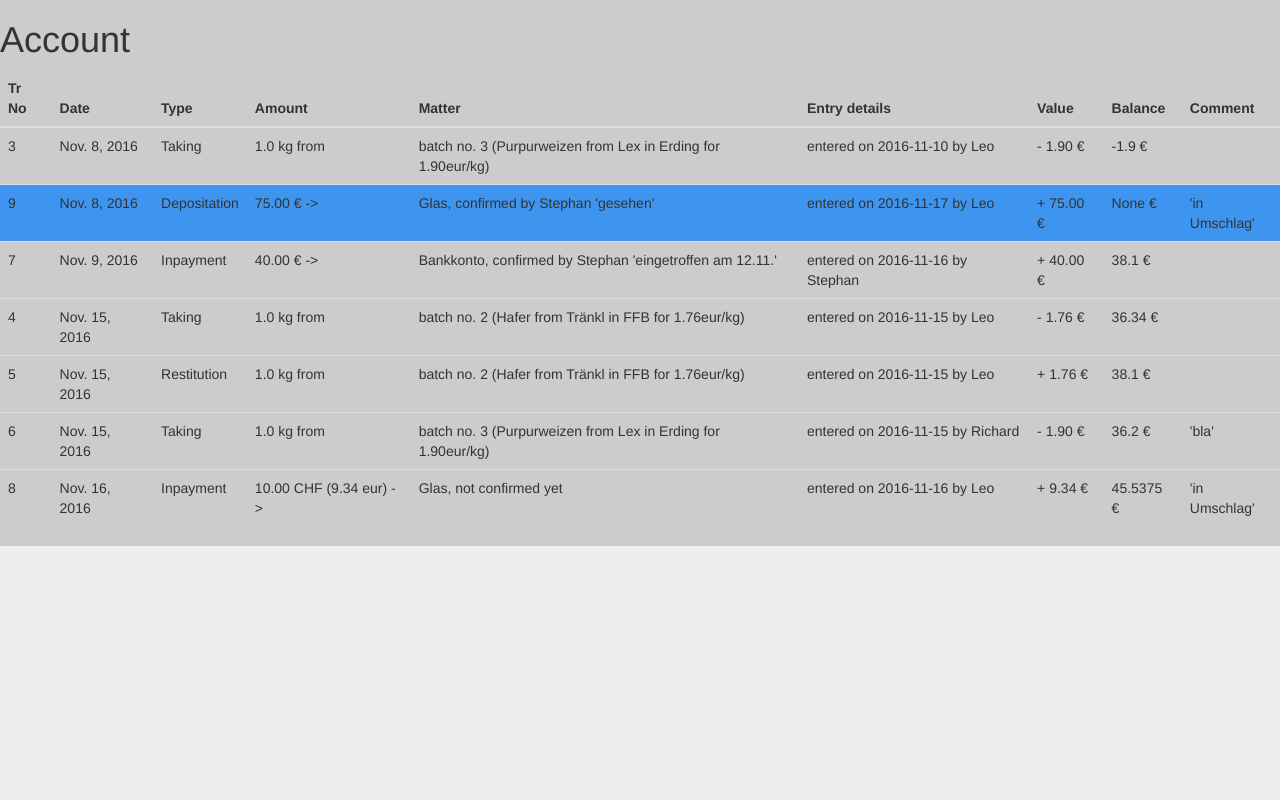
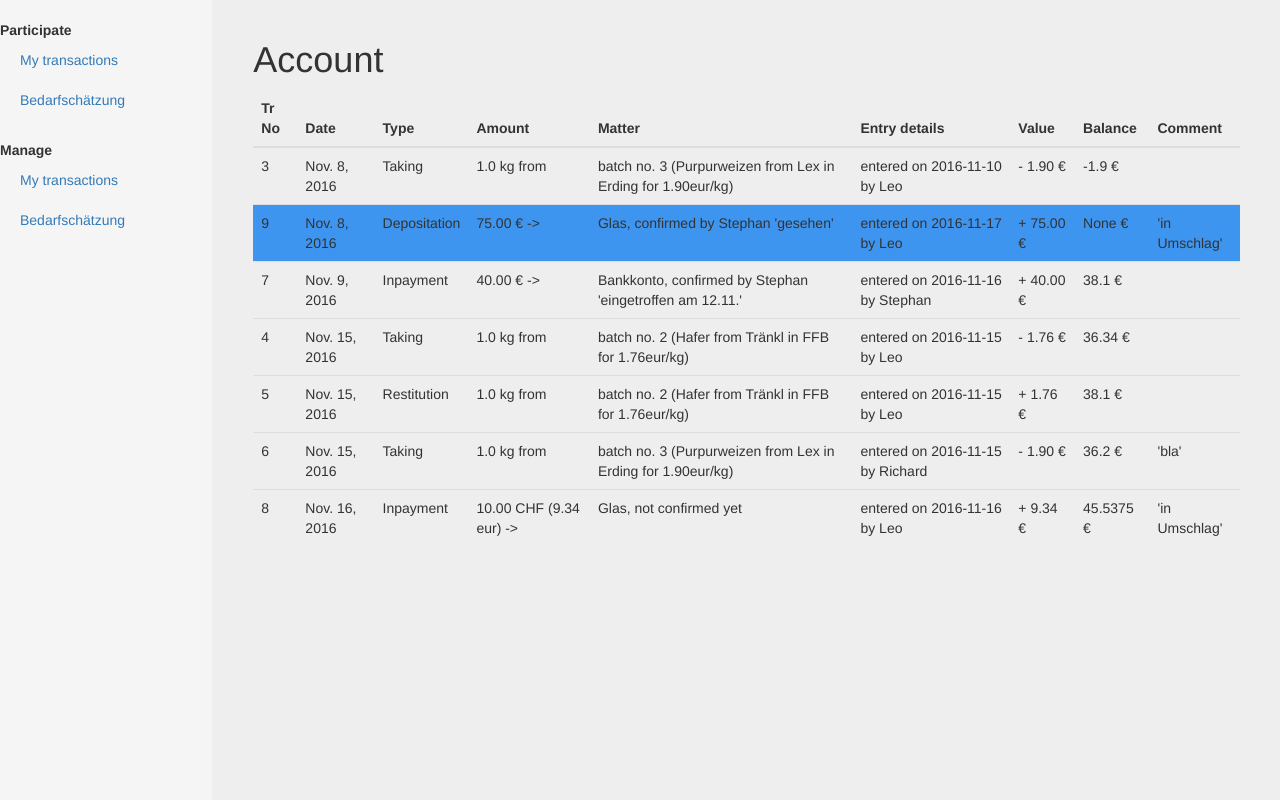
Before and after one commit to twothreenine/kerndlware, a Django app: page /account in a window 1280 px wide. Run offline with Django 3.2, Linux system fonts and the light colour scheme; data comes from the database, SQL or seed files in the repository; some libraries are stand-ins or nearby versions.

Commit message:
Added base template

```diff
--- a/core/templates/core/account.html
+++ b/core/templates/core/account.html
@@ -1,39 +1,12 @@
-<!DOCTYPE html>
-<html lang="en">
-  <head>
-    <meta charset="utf-8">
-    <meta http-equiv="X-UA-Compatible" content="IE=edge">
-    <meta name="viewport" content="width=device-width, initial-scale=1">
-    <title>Account</title>
-
-    <link rel="stylesheet" href="https://maxcdn.bootstrapcdn.com/bootstrap/3.3.7/css/bootstrap.min.css" integrity="sha384-BVYiiSIFeK1dGmJRAkycuHAHRg32OmUcww7on3RYdg4Va+PmSTsz/K68vbdEjh4u" crossorigin="anonymous">
-    <link rel="stylesheet" href="https://maxcdn.bootstrapcdn.com/bootstrap/3.3.7/css/bootstrap-theme.min.css" integrity="sha384-rHyoN1iRsVXV4nD0JutlnGaslCJuC7uwjduW9SVrLvRYooPp2bWYgmgJQIXwl/Sp" crossorigin="anonymous">
-
-    <!-- HTML5 shim and Respond.js for IE8 support of HTML5 elements and media queries -->
-    <!-- WARNING: Respond.js doesn't work if you view the page via file:// -->
-    <!--[if lt IE 9]>
-      <script src="https://oss.maxcdn.com/html5shiv/3.7.3/html5shiv.min.js"></script>
-      <script src="https://oss.maxcdn.com/respond/1.4.2/respond.min.js"></script>
-    <![endif]-->
-    <style>
-      body {
-        background-color: #eee;
-      }
-      .container {
-        background-color: #ddd;
-      }
-      .row {
-        background-color: #ccc;
-      }
+{% extends "core/base.html" %}
+{% block title %}Account{% endblock %}
+{% block heading %}Account{% endblock %}
+{% block style %}
   tr.depositation {
     background-color: #3e95ef;
   }
-    </style>
-  </head>
-  <body>
-    <div class="container-fluid">
-      <div class="row">
-        <h1>Account</h1>
+{% endblock %}
+{% block content %}
 <table class="table">
   <thead>
     <th>Tr No</th>
@@ -51,26 +24,9 @@
     <tr class="{{ row.2|lower }}">
       {% for column in row %}
         <td> {{ column }} </td>
-                <!-- <tr>
-                  <td>Tr{{ transaction.id }}</td>
-                  <td>{{ transaction.date }}</td>
-                  <td>{{ transaction.type_name }} of</td>
-                  <td>{{ transaction.amount_str }}</td>
-                  <td>{{ transaction.matter_str }}</td>
-                  <td>{{ transaction.entry_details_str }}</td>
-                  <td>{{ transaction.value_str }} </td>
-                  <td>{{ transaction.balance_str }} </td>
-                  <td>{{ transaction.comment_str }}</td>
-                </tr> -->
       {% endfor %}
     </tr>
   {% endfor %}
   </tbody>
 </table>
-      </div>
-    </div>
-
-    <script src="https://ajax.googleapis.com/ajax/libs/jquery/1.12.4/jquery.min.js"></script>
-    <script src="https://maxcdn.bootstrapcdn.com/bootstrap/3.3.7/js/bootstrap.min.js" integrity="sha384-Tc5IQib027qvyjSMfHjOMaLkfuWVxZxUPnCJA7l2mCWNIpG9mGCD8wGNIcPD7Txa" crossorigin="anonymous"></script>
-  </body>
-</html>
+{% endblock %}
--- /dev/null
+++ b/core/templates/core/base.html
@@ -0,0 +1,104 @@
+<!DOCTYPE html>
+<html lang="en">
+  <head>
+    <meta charset="utf-8">
+    <meta http-equiv="X-UA-Compatible" content="IE=edge">
+    <meta name="viewport" content="width=device-width, initial-scale=1">
+    <title>{% block title %}{% endblock %}</title>
+    <link rel="stylesheet" href="https://maxcdn.bootstrapcdn.com/bootstrap/3.3.7/css/bootstrap.min.css" integrity="sha384-BVYiiSIFeK1dGmJRAkycuHAHRg32OmUcww7on3RYdg4Va+PmSTsz/K68vbdEjh4u" crossorigin="anonymous">
+    <!-- HTML5 shim and Respond.js for IE8 support of HTML5 elements and media queries -->
+    <!-- WARNING: Respond.js doesn't work if you view the page via file:// -->
+    <!--[if lt IE 9]>
+      <script src="https://oss.maxcdn.com/html5shiv/3.7.3/html5shiv.min.js"></script>
+      <script src="https://oss.maxcdn.com/respond/1.4.2/respond.min.js"></script>
+    <![endif]-->
+    <!-- TODO Put CSS in external file -->
+    <style>
+      body {
+        background-color: #eee;
+      }
+
+      /*
+       * Sidebar
+       */
+
+      /* Hide for mobile, show later */
+      .sidebar {
+        display: none;
+      }
+      @media (min-width: 768px) {
+        .sidebar {
+          position: fixed;
+          top: 0;
+          bottom: 0;
+          left: 0;
+          z-index: 1000;
+          display: block;
+          padding: 20px;
+          overflow-x: hidden;
+          overflow-y: auto; /* Scrollable contents if viewport is shorter than content. */
+          background-color: #f5f5f5;
+          border-right: 1px solid #eee;
+        }
+      }
+
+      /* Sidebar navigation */
+      .nav-sidebar {
+        margin-right: -21px; /* 20px padding + 1px border */
+        margin-bottom: 20px;
+        margin-left: -20px;
+      }
+      .nav-sidebar > li > a {
+        padding-right: 20px;
+        padding-left: 20px;
+      }
+      .nav-sidebar > .active > a,
+      .nav-sidebar > .active > a:hover,
+      .nav-sidebar > .active > a:focus {
+        color: #fff;
+        background-color: #428bca;
+      }
+
+      .main {
+        padding: 20px;
+      }
+      @media (min-width: 768px) {
+        .main {
+          padding-right: 40px;
+          padding-left: 40px;
+        }
+      }
+      .main .page-header {
+        margin-top: 0;
+      }
+      {% block style %}{% endblock %}
+    </style>
+  </head>
+  <body>
+    <div class="container-fluid">
+      <div class="row">
+
+        <!-- Sidebar -->
+        <div class="col-sm-3 col-md-2 sidebar">
+          <ul class="nav nav-sidebar">
+            <li><strong>Participate</strong></li>
+            <li><a href="/account">My transactions</a></li>
+            <li><a href="">Bedarfschätzung</a></li>
+          </ul>
+          <ul class="nav nav-sidebar">
+            <li><strong>Manage</strong></li>
+            <li><a href="">My transactions</a></li>
+            <li><a href="">Bedarfschätzung</a></li>
+          </ul>
+        </div>
+
+        <div class="col-sm-9 col-sm-offset-3 col-md-10 col-md-offset-2 main">
+          <h1>{% block heading %}{% endblock %}</h1>
+          {% block content %}{% endblock %}
+        </div>
+      </div>
+    </div>
+    <script src="https://ajax.googleapis.com/ajax/libs/jquery/1.12.4/jquery.min.js"></script>
+    <script src="https://maxcdn.bootstrapcdn.com/bootstrap/3.3.7/js/bootstrap.min.js" integrity="sha384-Tc5IQib027qvyjSMfHjOMaLkfuWVxZxUPnCJA7l2mCWNIpG9mGCD8wGNIcPD7Txa" crossorigin="anonymous"></script>
+  </body>
+</html>
```
Lines whose indentation alone changed are shown as unchanged.
